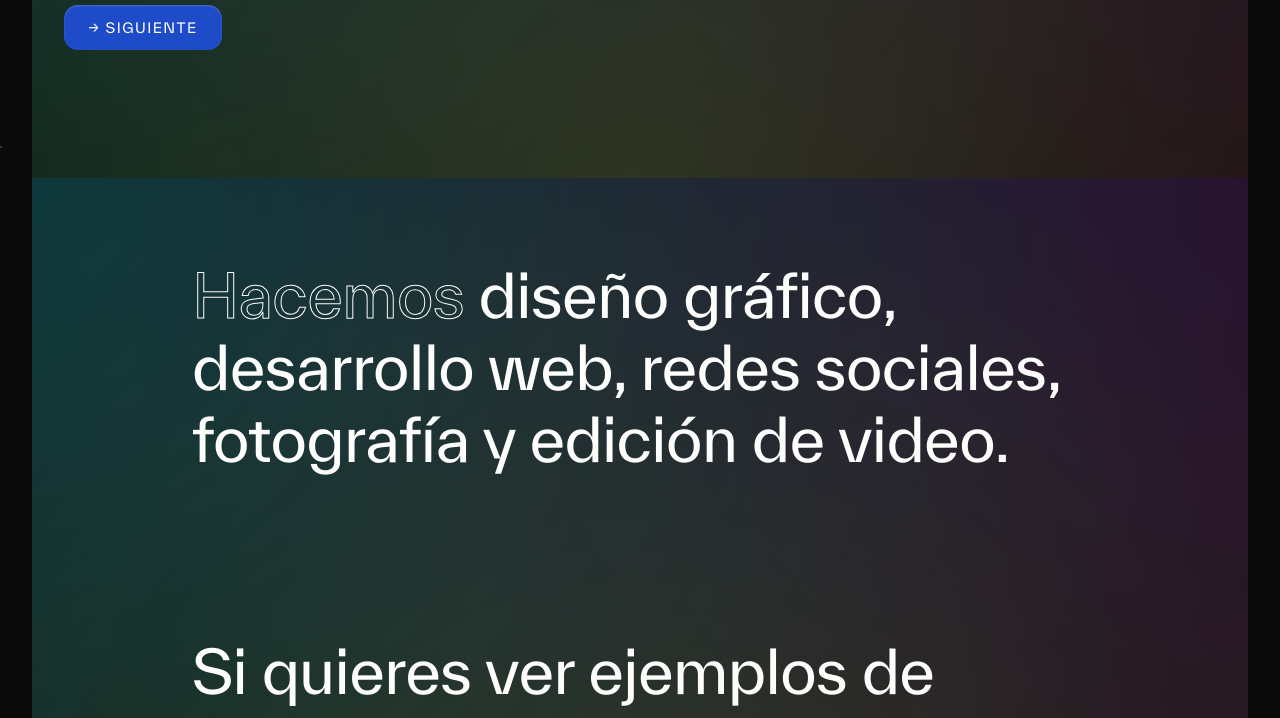
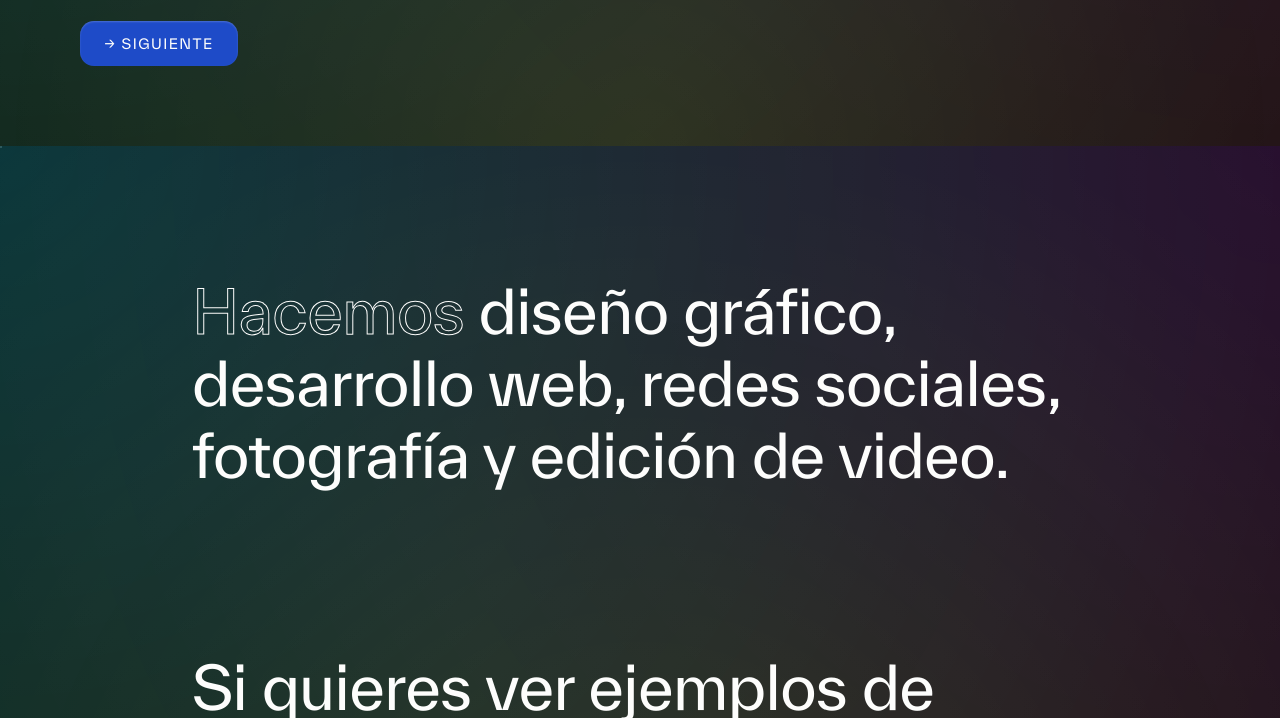
Before and after one commit to verdulife/onedaydesign, an Astro site: page / in a window 1280 px wide. Shown: the part 654-1372 px from the top of the page. Built offline with nearby package versions, Linux system fonts and the light colour scheme; Astro itself is replaced by a stand-in of ours.

Commit message:
fix: padding del body a 3rem

```diff
--- a/src/styles/global.css
+++ b/src/styles/global.css
@@ -46,14 +46,23 @@
 
   body {
     margin: 0;
-    padding: 2rem;
+    padding: 3rem;
     min-height: 100dvh;
-    background-image: radial-gradient(
-      circle at 1px 1px,
-      color-mix(in oklab, var(--color-fg) 18%, transparent) 1px,
-      transparent 0
-    );
-    background-size: 40px 40px;
+    background:
+      radial-gradient(circle at top left, #00ffff30, transparent),
+      radial-gradient(circle at top right, #ff00ff20, transparent),
+      radial-gradient(circle at bottom, #ffff0020, transparent),
+      radial-gradient(
+        circle at 1px 1px,
+        color-mix(in oklab, var(--color-fg) 18%, transparent) 1px,
+        transparent 0
+      );
+    background-size:
+      100% 100%,
+      100% 100%,
+      100% 100%,
+      40px 40px;
+    background-repeat: no-repeat, no-repeat, no-repeat, repeat;
     background-attachment: fixed;
   }
 
@@ -146,11 +155,6 @@
 
   main {
     padding-top: 0;
-    background:
-      radial-gradient(circle at top left, #00ffff30, transparent),
-      radial-gradient(circle at top right, #ff00ff20, transparent),
-      radial-gradient(circle at bottom, #ffff0020, transparent);
-    background-attachment: fixed;
   }
 
   .section {
```
